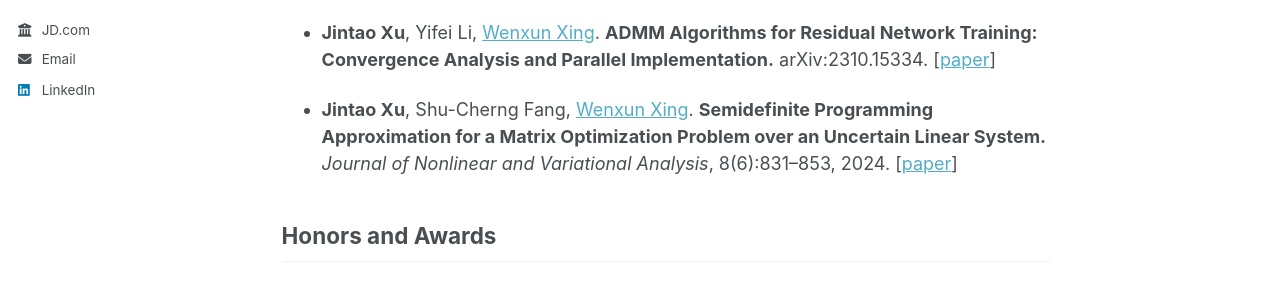
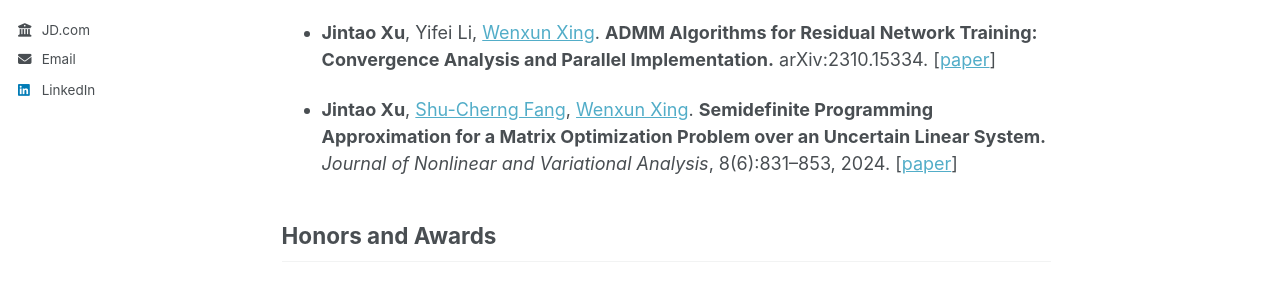
Before and after one commit to JintaoXuMath/JintaoXuMath.github.io, a Jekyll site: the page built from _pages/cv.md, in a window 1280 px wide and 900 px high, scrolled down 1962 px. Shown: the part 161-445 px from the top of the window. Built offline with Jekyll 4.4.1, drawn with Linux system fonts in a browser that asks for light colours; part of the change alters nothing that is shown.

```diff
--- a/_pages/cv.md
+++ b/_pages/cv.md
@@ -58,7 +58,7 @@ Department of Mathematical Sciences; supervised by [Prof. Wenxun Xing](https://m
 
 - **Jintao Xu**, Yifei Li, [Wenxun Xing](https://math.tsinghua.edu.cn/mathen/info/1312/3525.htm). **ADMM Algorithms for Residual Network Training: Convergence Analysis and Parallel Implementation.** arXiv:2310.15334. [[paper](https://arxiv.org/abs/2310.15334)]
 
-- **Jintao Xu**, Shu-Cherng Fang, [Wenxun Xing](https://math.tsinghua.edu.cn/mathen/info/1312/3525.htm). **Semidefinite Programming Approximation for a Matrix Optimization Problem over an Uncertain Linear System.** *Journal of Nonlinear and Variational Analysis*, 8(6):831–853, 2024. [[paper](https://jnva.biemdas.com/archives/2536)]
+- **Jintao Xu**, [Shu-Cherng Fang](https://ise.ncsu.edu/people/fang/), [Wenxun Xing](https://math.tsinghua.edu.cn/mathen/info/1312/3525.htm). **Semidefinite Programming Approximation for a Matrix Optimization Problem over an Uncertain Linear System.** *Journal of Nonlinear and Variational Analysis*, 8(6):831–853, 2024. [[paper](https://jnva.biemdas.com/archives/2536)]
 
 ## Honors and Awards
 - China National Scholarship
```
